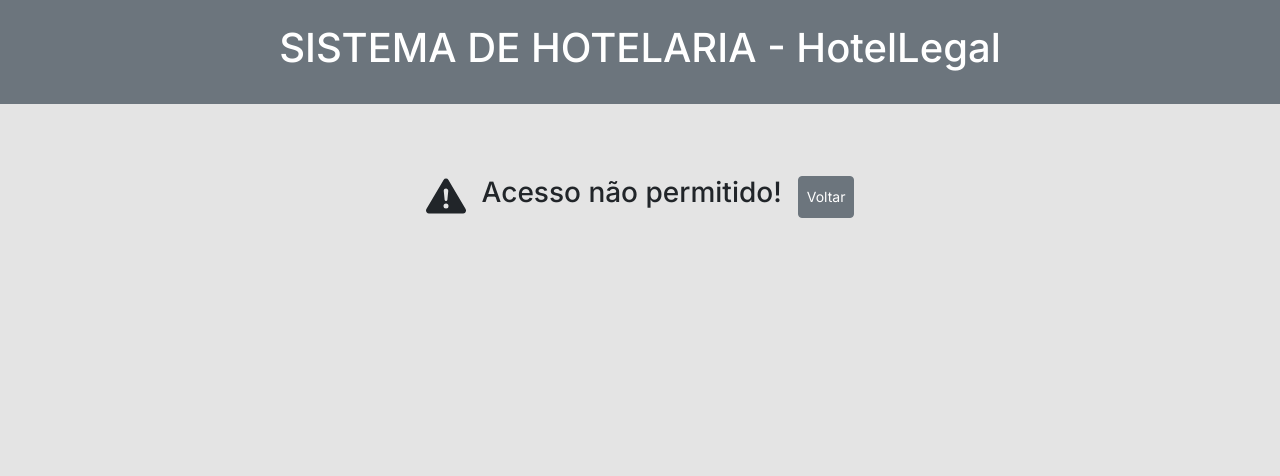
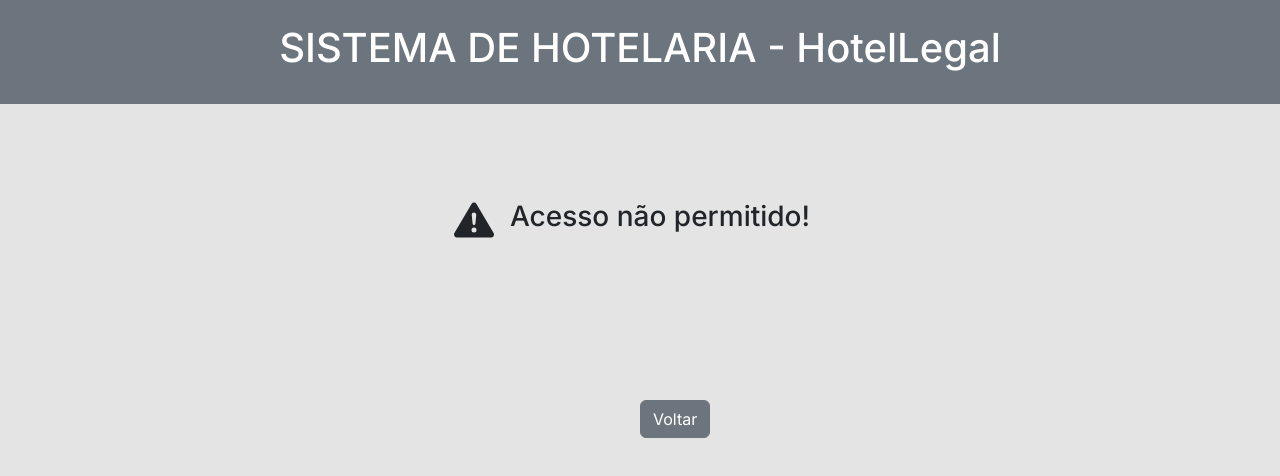
Before and after one commit to jefoliveira22/hotellegal_next, a Next.js app: page /noacess in a window 1280 px wide. Shown: the top 476 px of the page. Built offline with nearby package versions, Linux system fonts and the light colour scheme.

Commit message:
Update noaccess.js

```diff
--- a/app/componentes/templates/Noacess.js
+++ b/app/componentes/templates/Noacess.js
@@ -1,5 +1,4 @@
 'use client'
-import { Container } from "react-bootstrap";
 
 export default function NaoPermitido() {
 
@@ -8,12 +7,16 @@
     }
 
     return (
-        <Container className="d-flex mt-4 mb-4 p-5 justify-content-center">
-            <svg xmlns="http://www.w3.org/2000/svg" width="40" height="40" fill="currentColor" class="bi bi-exclamation-triangle-fill" viewBox="0 0 16 16">
-                <path d="M8.982 1.566a1.13 1.13 0 0 0-1.96 0L.165 13.233c-.457.778.091 1.767.98 1.767h13.713c.889 0 1.438-.99.98-1.767L8.982 1.566zM8 5c.535 0 .954.462.9.995l-.35 3.507a.552.552 0 0 1-1.1 0L7.1 5.995A.905.905 0 0 1 8 5zm.002 6a1 1 0 1 1 0 2 1 1 0 0 1 0-2z" />
-            </svg>
-            <h3 className="px-3">Acesso não permitido!</h3>
-            <button type="button" className="btn btn-secondary btn-sm" onClick={voltarPagina}>Voltar</button>
-        </Container>
+        <div className="d-flex mt-4 mb-4 p-5 d-flex justify-content-center">
+            <div className="d-flex mt-4">
+                <svg xmlns="http://www.w3.org/2000/svg" width="40" height="40" fill="currentColor" class="bi bi-exclamation-triangle-fill" viewBox="0 0 16 16">
+                    <path d="M8.982 1.566a1.13 1.13 0 0 0-1.96 0L.165 13.233c-.457.778.091 1.767.98 1.767h13.713c.889 0 1.438-.99.98-1.767L8.982 1.566zM8 5c.535 0 .954.462.9.995l-.35 3.507a.552.552 0 0 1-1.1 0L7.1 5.995A.905.905 0 0 1 8 5zm.002 6a1 1 0 1 1 0 2 1 1 0 0 1 0-2z" />
+                </svg>
+                <h3 className="px-3">Acesso não permitido!</h3>
+            </div>
+            <div className="position-absolute top-50 start-50">
+                <button type="button" className="btn btn-secondary" onClick={voltarPagina}>Voltar</button>
+            </div>
+        </div>
     );
 }
```
